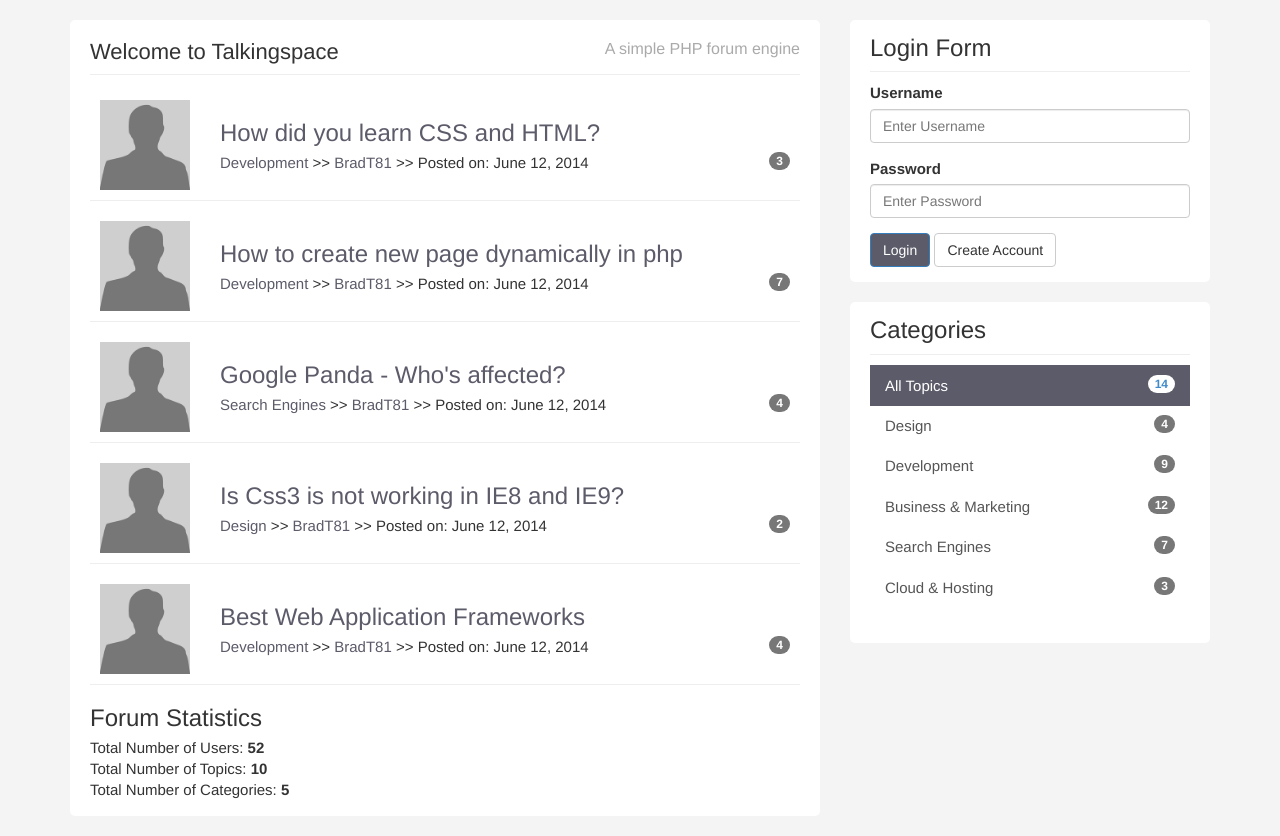
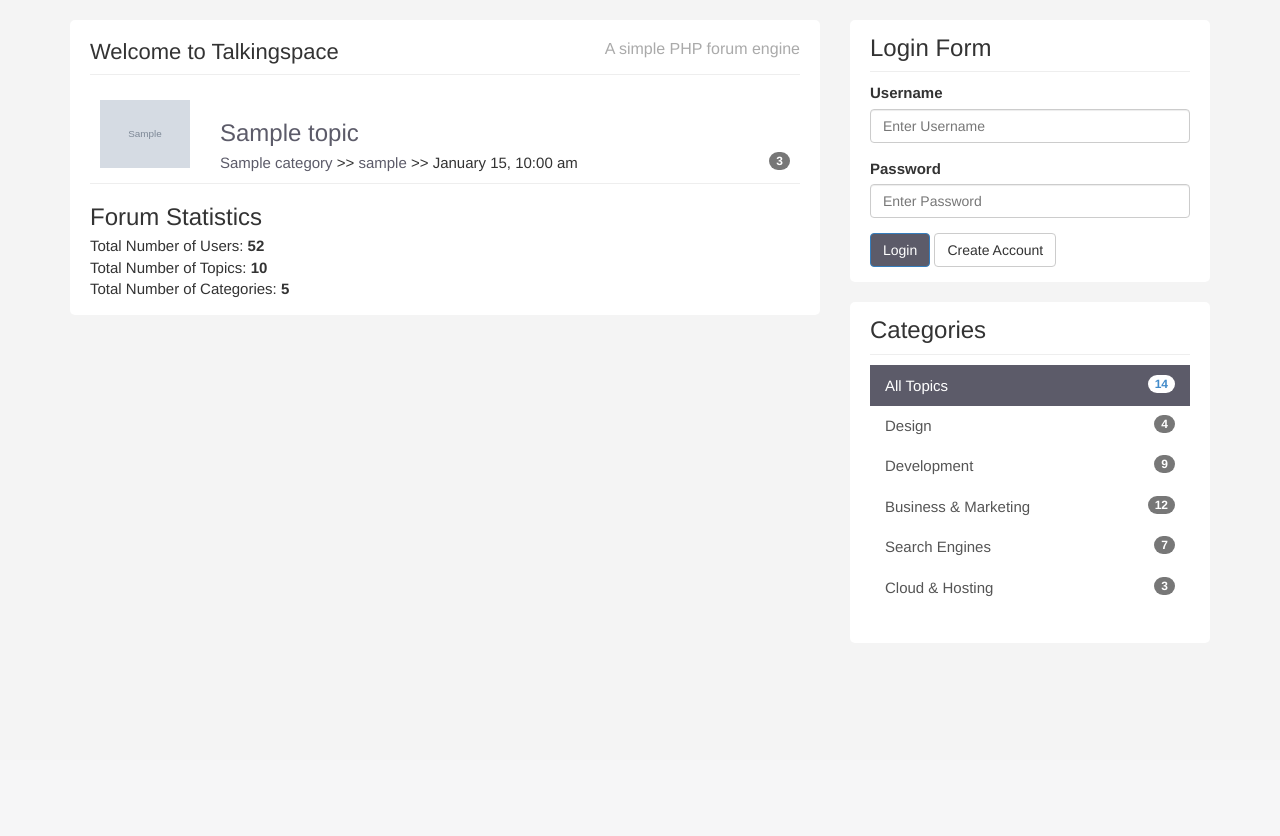
Before and after one commit to mindziukasss/talkingspace, a PHP site: page / in a window 1280 px wide. Shown: the part 40-876 px from the top of the page. After the commit the page ends 636 px from the top, so only its background shows below. Run offline with PHP 8.4, Linux system fonts and the light colour scheme; tables that the repository leaves empty or names only in its code hold one stand-in row (values such as "Sample post"); grey boxes marked "Sample" are stand-in pictures; some libraries are stand-ins or nearby versions.

Commit message:
Created topic

```diff
--- a/helpers/format_helper.php
+++ b/helpers/format_helper.php
@@ -0,0 +1,14 @@
+<?php
+
+function formatDate($date){
+  $date = date("F j, g:i a",strtotime($date));
+  return $date;
+}
+
+
+function urlFormat($str){
+  $str = preg_replace('/\s*/', '', $str);
+  $str = strtolower($str);
+  $str = urldecode($str);
+  return $str;
+}
--- a/index.php
+++ b/index.php
@@ -2,7 +2,9 @@
 
 <?php
 
+$topic = new Topic;
+
 $template = new Template('templates/frontpage.php');
-$template->heading = 'This is the template heading';
+$template->topics = $topic->getAllTopics();
 
 echo $template;
--- a/libraries/db.php
+++ b/libraries/Database.php
@@ -18,7 +18,7 @@ class Database {
             PDO::ATTR_ERRMODE => PDO::ERRMODE_EXCEPTION
     );
     try {
-        $this->dbh = new PDO ($dsn, $this->user, $this->pass, $option);
+        $this->dbh = new PDO ($dsn, $this->user, $this->pass, $options);
     }
     catch ( PDOException $e ) {
         $this->error = $e->getMessages();
--- /dev/null
+++ b/libraries/Topic.php
@@ -0,0 +1,25 @@
+<?php
+
+class Topic{
+
+  private $db;
+
+
+  public function __construct(){
+    $this->db = new Database;
+  }
+
+  public function getAllTopics(){
+    $this->db->query("SELECT topics.*, users.username, users.avatar, categories.name FROM topics
+                      INNER JOIN users
+                      ON topics.user_id = users.id
+                      INNER JOIN categories
+                      ON topics.category_id = categories.id
+                      ORDER BY create_date DESC
+                      ");
+
+    $results = $this->db->resultset();
+
+    return $results;
+  }
+}
--- a/templates/frontpage.php
+++ b/templates/frontpage.php
@@ -1,87 +1,31 @@
 <?php include('includes/header.php'); ?>
 
 <ul id="topics">
+<?php if($topics) : ?>
+  <?php foreach($topics as $topic) : ?>
   <li class="topic">
     <div class="row">
       <div class="col-md-2">
-      <img class="avatar pull-left" src="img/gravatar.jpg" />
+        <img class="avatar pull-left" src="img/gravatar.jpg/<?php echo $topic->avatar; ?>" />
       </div>
       <div class="col-md-10">
         <div class="topic-content pull-right">
-        <h3><a href="topic.html">How did you learn CSS and HTML?</a></h3>
+          <h3><a href="topic.php"><?php echo $topic->title; ?></a></h3>
             <div class="topic-info">
-          <a href="category.html">Development</a> >> <a href="profile.html">BradT81</a> >> Posted on: June 12, 2014
+              <a href="topics.php?category=<?php echo urlFormat($topic->category_id); ?>"><?php echo $topic->name; ?></a> >>
+              <a href="topics.php?user=<?php echo urlFormat($topic->user_id); ?>"><?php echo $topic->username; ?></a> >>
+              <?php echo formatDate($topic->create_date); ?>
               <span class="badge pull-right">3</span>
             </div>
         </div>
       </div>
     </div>
   </li>
-<li class="topic">
-  <div class="row">
-    <div class="col-md-2">
-      <img class="avatar pull-left" src="img/gravatar.jpg" />
-    </div>
-    <div class="col-md-10">
-      <div class="topic-content pull-right">
-        <h3><a href="topic.html">How to create new page dynamically in php</a> </h3>
-        <div class="topic-info">
-          <a href="category.html">Development</a> >> <a href="profile.html">BradT81</a> >> Posted on: June 12, 2014
-          <span class="badge pull-right">7</span>
-        </div>
-      </div>
-    </div>
-  </div>
-</li>
-<li class="topic">
-  <div class="row">
-    <div class="col-md-2">
-      <img class="avatar pull-left" src="img/gravatar.jpg" />
-    </div>
-    <div class="col-md-10">
-      <div class="topic-content pull-right">
-        <h3><a href="topic.html">Google Panda - Who's affected?</a></h3>
-        <div class="topic-info">
-          <a href="category.html">Search Engines</a> >> <a href="profile.html">BradT81</a> >> Posted on: June 12, 2014
-          <span class="badge pull-right">4</span>
-        </div>
-      </div>
-    </div>
-  </div>
-</li>
-<li class="topic">
-  <div class="row">
-    <div class="col-md-2">
-      <img class="avatar pull-left" src="img/gravatar.jpg" />
-    </div>
-    <div class="col-md-10">
-      <div class="topic-content pull-right">
-        <h3><a href="topic.html">Is Css3 is not working in IE8 and IE9?</a></h3>
-        <div class="topic-info">
-          <a href="category.html">Design</a> >> <a href="profile.html">BradT81</a> >> Posted on: June 12, 2014
-          <span class="badge pull-right">2</span>
-        </div>
-      </div>
-    </div>
-  </div>
-</li>
-<li class="topic">
-  <div class="row">
-    <div class="col-md-2">
-      <img class="avatar pull-left" src="img/gravatar.jpg" />
-    </div>
-    <div class="col-md-10">
-      <div class="topic-content pull-right">
-        <h3><a href="topic.html">Best Web Application Frameworks</a></h3>
-        <div class="topic-info">
-          <a href="category.html">Development</a> >> <a href="profile.html">BradT81</a> >> Posted on: June 12, 2014
-          <span class="badge pull-right">4</span>
-        </div>
-      </div>
-    </div>
-  </div>
-</li>
+  <?php endforeach ; ?>
 </ul>
+<?php else : ?>
+  <p>No Topics To Display</p>
+<?php endif; ?>
   <h3>Forum Statistics</h3>
 <ul>
   <li>Total Number of Users: <strong>52</strong></li>
```
Also changed, not shown: libraries/topic.php (deleted). Lines whose indentation alone changed are shown as unchanged.
